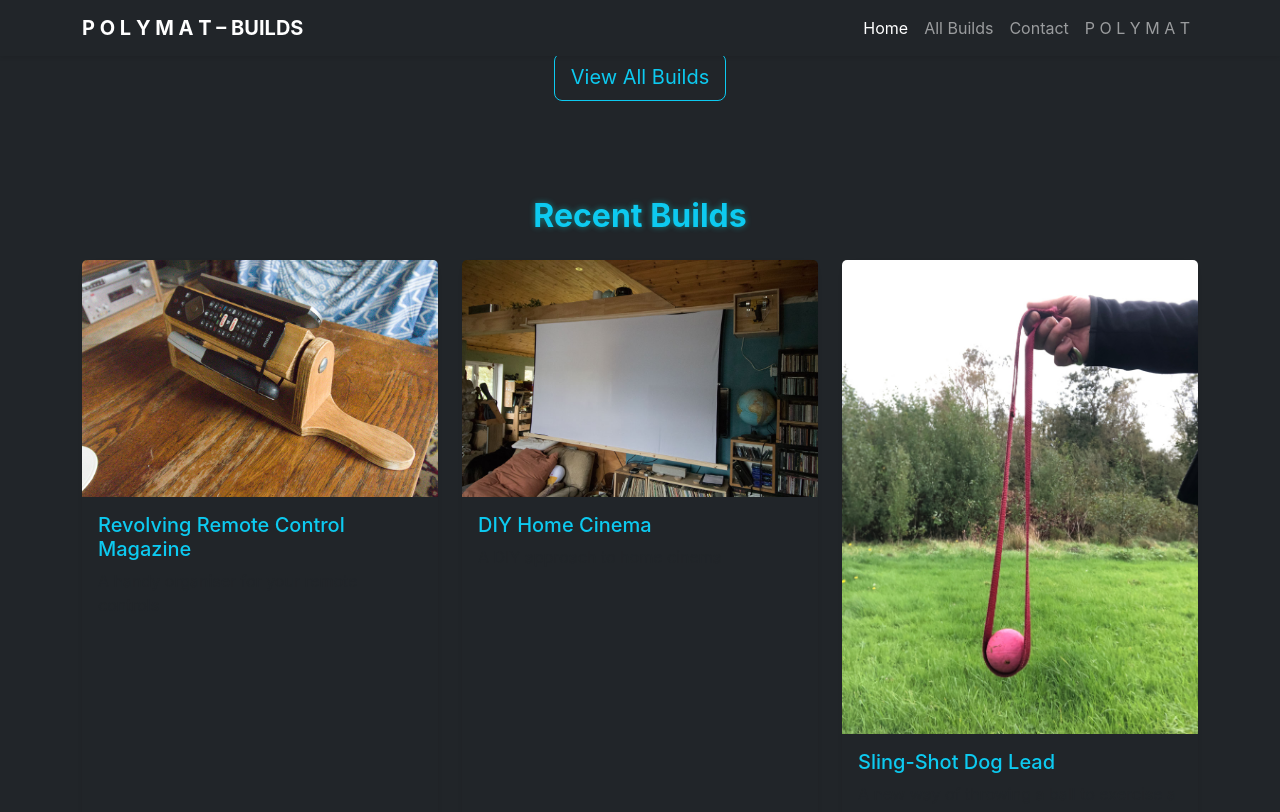
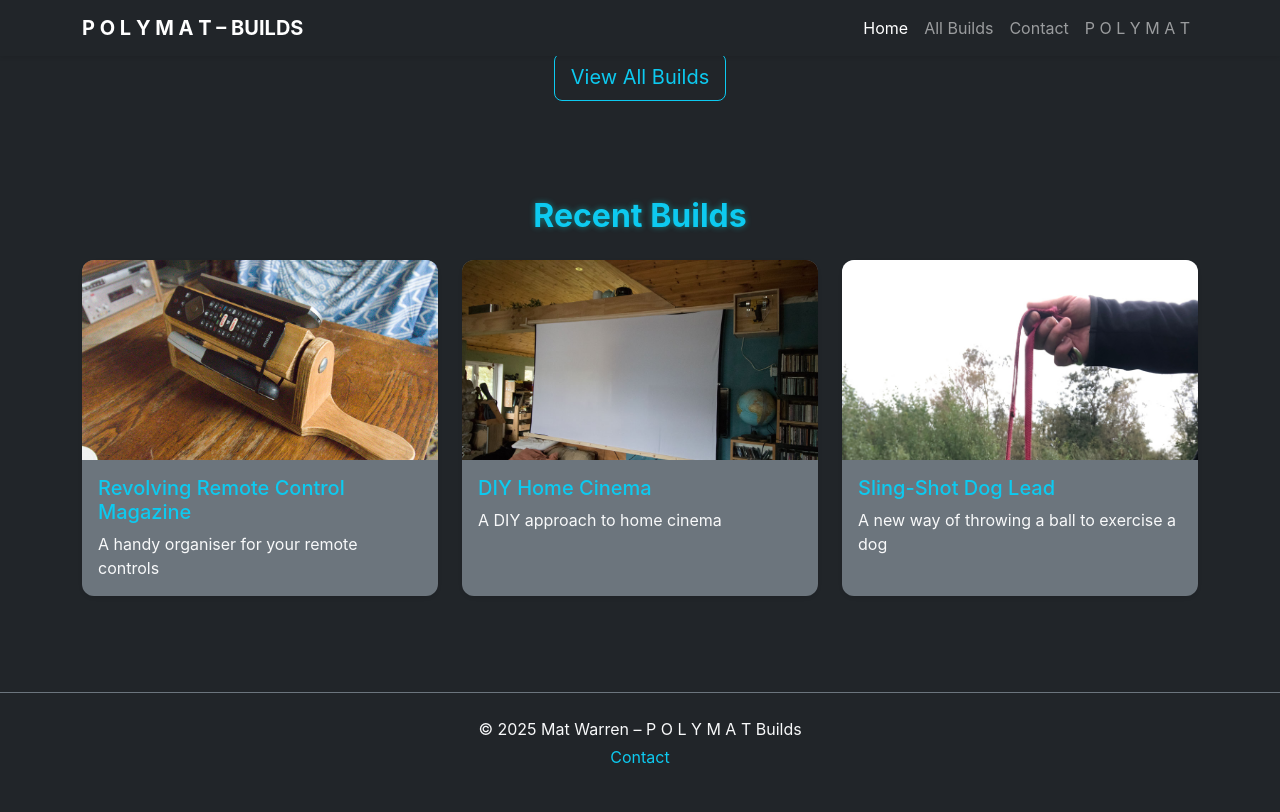
Before and after one commit to astro-mat/polymatBuilds, a Jekyll site: the page built from index.html, in a window 1280 px wide and 900 px high, scrolled down 382 px. Shown: the top 812 px of the window. Built offline with Jekyll 4.4.1, drawn with Linux system fonts in a browser that asks for light colours.

Commit message:
Change index page cards

```diff
--- a/index.html
+++ b/index.html
@@ -54,7 +54,7 @@ title: Home
     {% assign recent = site.builds | sort: 'date' | reverse | slice: 0,3 %}
     {% for build in recent %}
       {% unless build.title == "All Builds" %}
-        <div class="col-md-4">
+        <!-- <div class="col-md-4">
           <div class="card h-100 shadow-sm border-0 bg-dark text-light">
             <a href="{{ build.url | relative_url }}" class="text-decoration-none text-light">
               {% if build.image %}
@@ -66,7 +66,22 @@ title: Home
               </div>
             </a>
           </div>
+        </div> -->
+        <div class="col-12 col-sm-6 col-lg-4 build-item" data-category="{{ build.category | downcase }}">
+        <div class="card h-100 bg-secondary text-light shadow-sm border-0 overflow-hidden">
+          <a href="{{ build.url | relative_url }}" class="text-decoration-none text-light d-block">
+            {% if build.image %}
+              <div class="card-img-wrapper">
+                <img src="{{ build.image | relative_url }}" class="img-fluid w-100" alt="{{ build.title }}">
+              </div>
+            {% endif %}
+            <div class="card-body">
+              <h5 class="card-title text-info">{{ build.title }}</h5>
+              <p class="card-text">{{ build.description }}</p>
+            </div>
+          </a>
         </div>
+      </div>
       {% endunless %}
     {% endfor %}
   </div>
```
